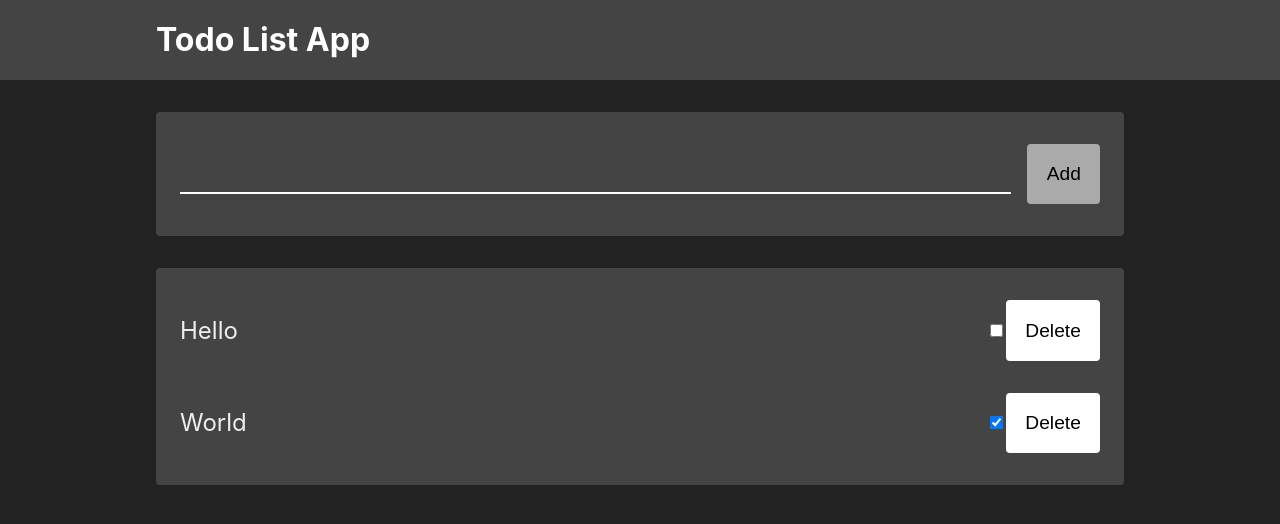
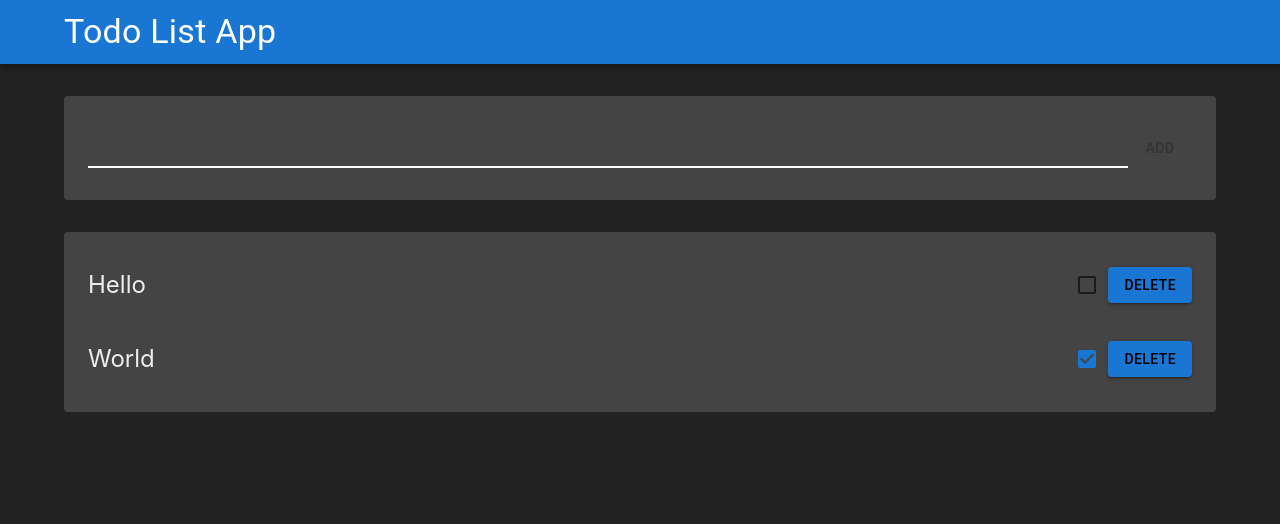
Before and after one commit to sabinmarcu/mindit-react-intro, a React (Vite) app: page / in a window 1280 px wide. Shown: the top 524 px of the page. Built offline with nearby package versions, Linux system fonts and the light colour scheme.

Commit message:
Introduce @mui/material

```diff
--- a/package.json
+++ b/package.json
@@ -10,8 +10,10 @@
     "preview": "vite preview"
   },
   "dependencies": {
+    "@emotion/babel-plugin": "^11.10.5",
     "@emotion/react": "^11.10.5",
     "@emotion/styled": "^11.10.5",
+    "@mui/material": "^5.10.15",
     "react": "^18.2.0",
     "react-dom": "^18.2.0"
   },
--- a/src/App.module.css
+++ b/src/App.module.css
@@ -5,18 +5,8 @@
   height: 100%;
   display: flex;
   flex-flow: column nowrap;
-}
-
-.NavBar {
-  width: 100%;
-  height: 2.5em;
-  background: #444;
-  display: flex;
-  align-items: center;
-  justify-content: space-between;
-  font-size: 2em;
-  color: #fff;
-  font-weight: bold;
+  overflow-x: hidden;
+  overflow-y: auto;
 }
 
 .Content {
--- a/src/App.tsx
+++ b/src/App.tsx
@@ -1,6 +1,7 @@
-import {
-  Container,
-} from './components/layout/Container';
+import Container from '@mui/material/Container';
+import AppBar from '@mui/material/AppBar';
+import Toolbar from '@mui/material/Toolbar';
+import Typography from '@mui/material/Typography';
 import {
   Todos,
 } from './components/todos/Todos';
@@ -9,9 +10,13 @@ import styles from './App.module.css';
 function App() {
   return (
     <section className={styles.App}>
-      <header className={styles.NavBar}>
-        <Container>Todo List App</Container>
-      </header>
+      <AppBar position="sticky">
+        <Toolbar>
+          <Container>
+            <Typography variant="h4">Todo List App</Typography>
+          </Container>
+        </Toolbar>
+      </AppBar>
       <Container className={styles.Content}>
         <Todos />
       </Container>
--- a/src/components/style/Button.tsx
+++ b/src/components/style/Button.tsx
@@ -1,18 +1,12 @@
 import styled from '@emotion/styled';
+import MUIButton from '@mui/material/Button';
 
-export const Button = styled.button`
-  border: none;
-  padding: 1.2rem;
+export const Button = styled(MUIButton)`
   border-radius: 4px;
-  background-color: #fff;
   color: black;
-  font-size: 1.2rem;
   cursor: pointer;
-  &[disabled] {
-    background-color: #aaa;
+  &&[disabled] {
+    pointer-events: auto;
     cursor: not-allowed;
   }
-  &:hover:not([disabled]) {
-    background-color: #ccc;
-  }
 `;
--- a/src/components/todos/DeleteItem.tsx
+++ b/src/components/todos/DeleteItem.tsx
@@ -18,6 +18,13 @@ export const DeleteItem: FC<DeleteItemProps> = ({
 }) => {
   const onDelete = useTodoDelete(id);
   return (
-    <Button type="button" onClick={onDelete}>Delete</Button>
+    <Button
+      type="button"
+      onClick={onDelete}
+      variant="contained"
+      color="primary"
+    >
+      Delete
+    </Button>
   );
 };
--- a/src/components/todos/ListItem.tsx
+++ b/src/components/todos/ListItem.tsx
@@ -1,6 +1,10 @@
 import {
   forwardRef,
 } from 'react';
+import {
+  Checkbox,
+} from '@mui/material';
+import styled from '@emotion/styled';
 import {
   Todo,
   useTodo,
@@ -41,18 +45,29 @@ export const ListItem = forwardRef<HTMLDivElement, ListItemProps>(
   },
 );
 
-export const ListItemWithHoc = forwardRef<HTMLDivElement, Todo>(({
+const StyledP = styled.p`
+  color: inherit;
+`;
+
+export const ListItemWithHoc = forwardRef<
+  HTMLDivElement,
+  // eslint-disable-next-line react/require-default-props
+  Todo & { className?: string }
+>(({
   text,
   done,
   id,
+  className,
 }, ref) => {
   const onToggle = useTodoToggle(id);
   return (
-    <div className={styles.Item} ref={ref}>
-      <p>{text}</p>
+    <div
+      className={[styles.Item, className].filter(Boolean).join(' ')}
+      ref={ref}
+    >
+      <StyledP>{text}</StyledP>
       <aside>
-        <input
-          type="checkbox"
+        <Checkbox
           checked={done}
           onChange={onToggle}
         />
@@ -62,5 +77,12 @@ export const ListItemWithHoc = forwardRef<HTMLDivElement, Todo>(({
   );
 });
 
-// @ts-ignore
-export const ListItemAfterHoc = withTodo(ListItemWithHoc);
+export const ListItemAfterHoc = true
+// styled(
+  && withTodo(ListItemWithHoc);
+// )`
+//   background: blue;
+//   ${StyledP} {
+//     color: green;
+//   }
+// `;
--- a/src/components/todos/useTodos.tsx
+++ b/src/components/todos/useTodos.tsx
@@ -2,8 +2,10 @@ import {
   createContext,
   FC,
   forwardRef,
+  ForwardRefExoticComponent,
   PropsWithChildren,
-  PropsWithRef,
+  PropsWithoutRef,
+  RefAttributes,
   useCallback,
   useContext,
   useMemo,
@@ -142,17 +144,15 @@ type WrapperProps<P> =
   Omit<P, keyof Todo>
   & { todo: Todo['id'] };
 
-export const withTodo = <P extends Todo, R extends HTMLElement>(
-// @TODO: find a way to type this
-  Component: FC<P & PropsWithRef<R>>,
+export const withTodo = <R extends HTMLElement, P extends Todo>(
+  Component: ForwardRefExoticComponent<PropsWithoutRef<P> & RefAttributes<R>>,
 ) => {
   const Wrapper = forwardRef<R, WrapperProps<P>>(
     (props, ref) => {
       const { todo: id, ...rest } = props;
       const todo = useTodo(id);
-      const finalProps = { ...rest, ...todo } as unknown as P;
+      const finalProps = { ...rest, ...todo } as unknown as PropsWithoutRef<P>;
       return (
-        // @ts-ignore
         <Component
           // eslint-disable-next-line react/jsx-props-no-spreading
           {...finalProps}
--- a/vite.config.ts
+++ b/vite.config.ts
@@ -5,5 +5,10 @@ import react from '@vitejs/plugin-react';
 
 // https://vitejs.dev/config/
 export default defineConfig({
-  plugins: [react()],
+  plugins: [react({
+    jsxImportSource: '@emotion/react',
+    babel: {
+      plugins: ['@emotion/babel-plugin'],
+    },
+  })],
 });
```
Also changed, not shown: 1 other file (tests, documents, lock files or other folders).
